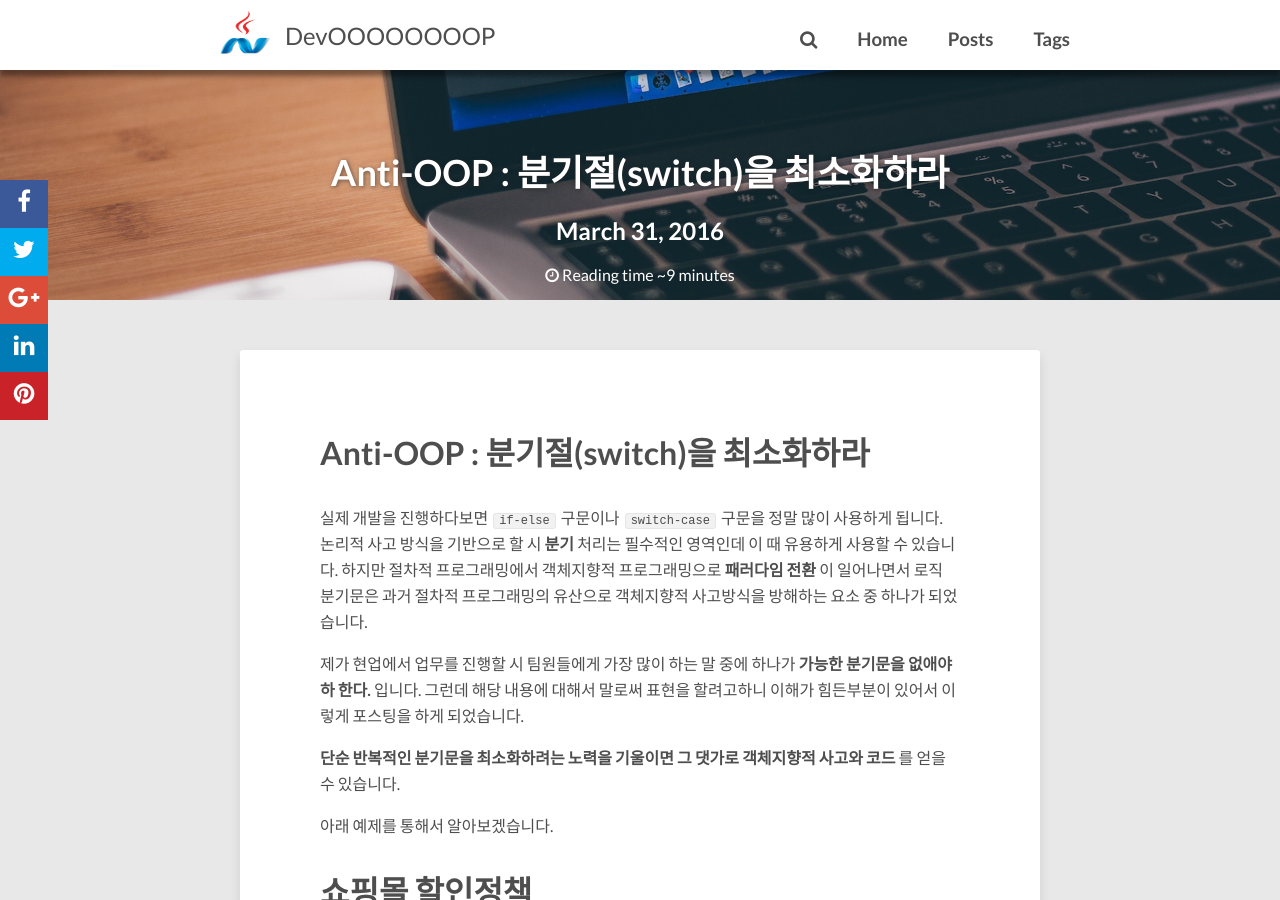
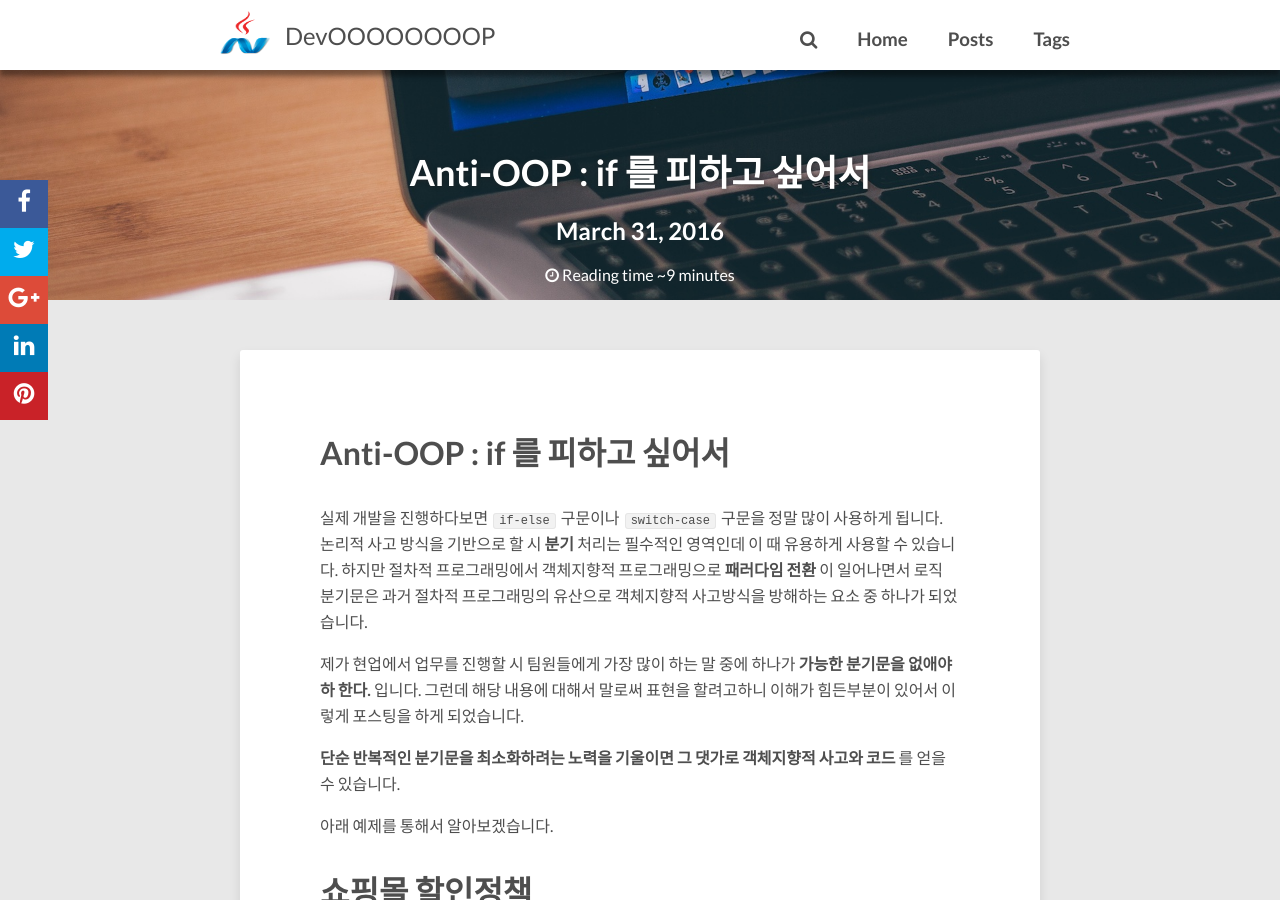
Before and after one commit to redutan/redutan.github.io, a Jekyll site: the page built from _posts/2016/2016-03-31-anti-oop-if.markdown, in a window 1280 px wide and 900 px high. Built offline with Jekyll 4.4.1, drawn with Linux system fonts in a browser that asks for light colours; nearby versions of some CDN libraries; comment, search, counter and statistics services are not loaded.

Commit message:
포스팅 수정

```diff
--- a/_posts/2016/2016-03-31-anti-oop-if.markdown
+++ b/_posts/2016/2016-03-31-anti-oop-if.markdown
@@ -1,6 +1,6 @@
 ---
 layout: post
-title: 'Anti-OOP : 분기절(switch)을 최소화하라'
+title: 'Anti-OOP : if 를 피하고 싶어서'
 date: '2016-03-31 21:32'
 tags:
   - OOP
```
